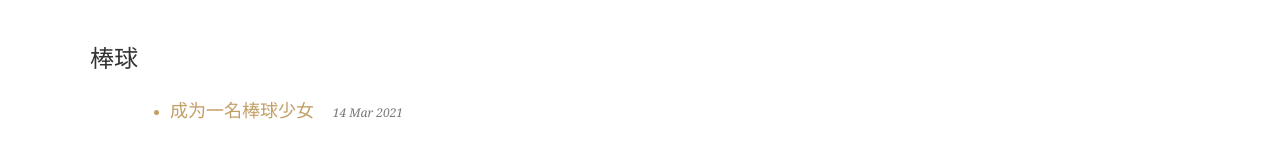
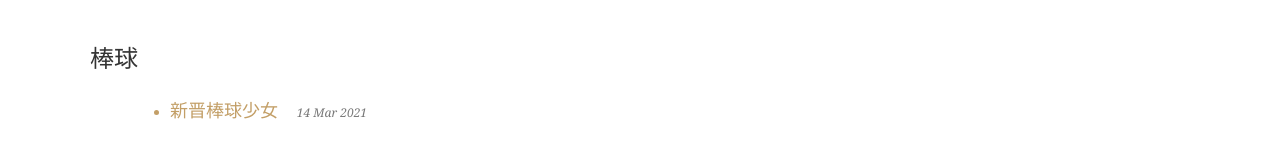
Before and after one commit to sarahjiaojia/baseball4, a Jekyll site: the page built from tags.html, in a window 1280 px wide and 923 px high. Shown: the part 607-765 px from the top of the window. Built offline with Jekyll 4.4.1, drawn with Linux system fonts in a browser that asks for light colours.

Commit message:
Update 2021-03-14-zixin.md

```diff
--- a/_posts/2021-03-14-zixin.md
+++ b/_posts/2021-03-14-zixin.md
@@ -1,6 +1,6 @@
 ---
 layout: post
-title:  "成为一名棒球少女"
+title:  "新晋棒球少女"
 background: "/assets/images/挥棒汗水.png"
 category: "棒球"
 tags: 棒球
```
